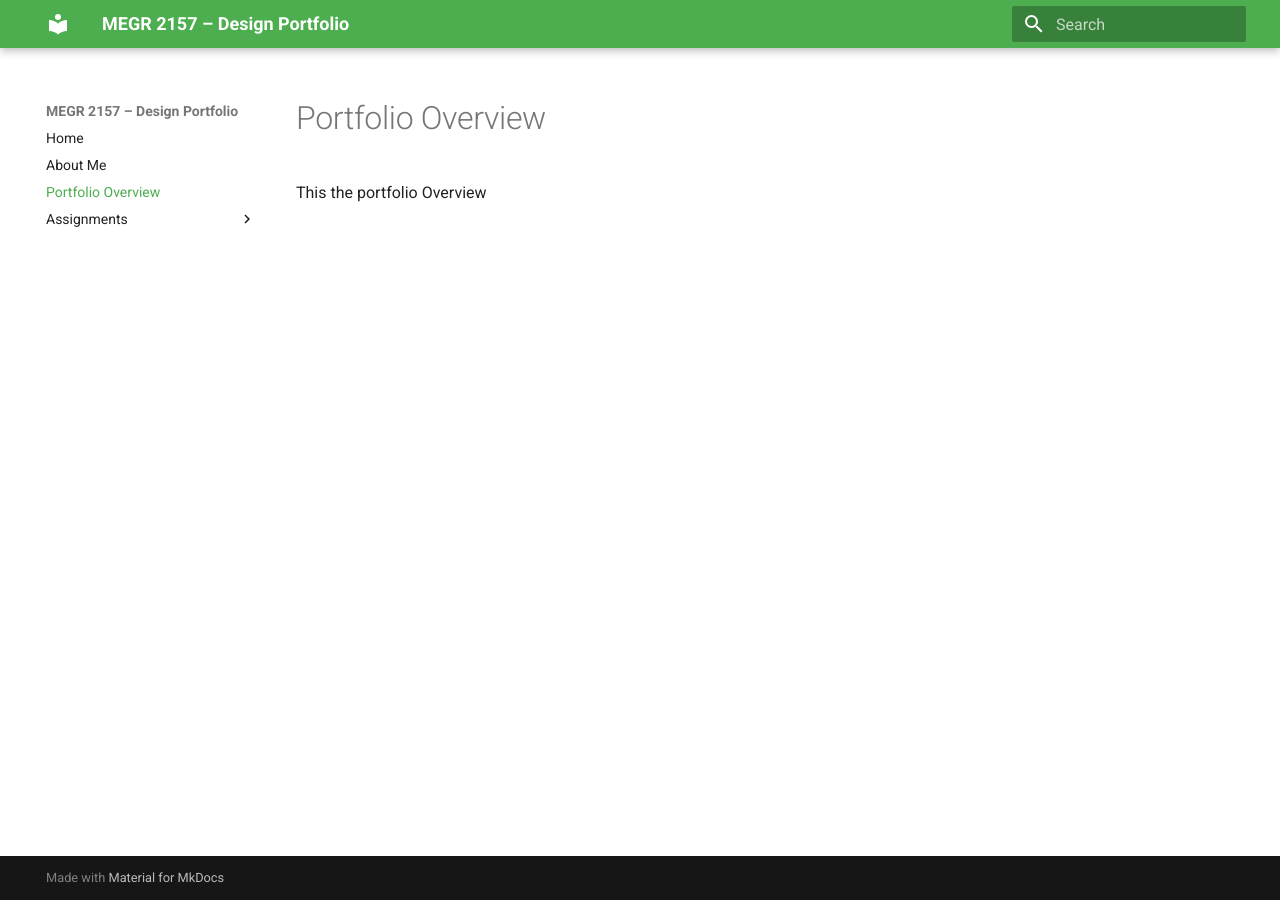
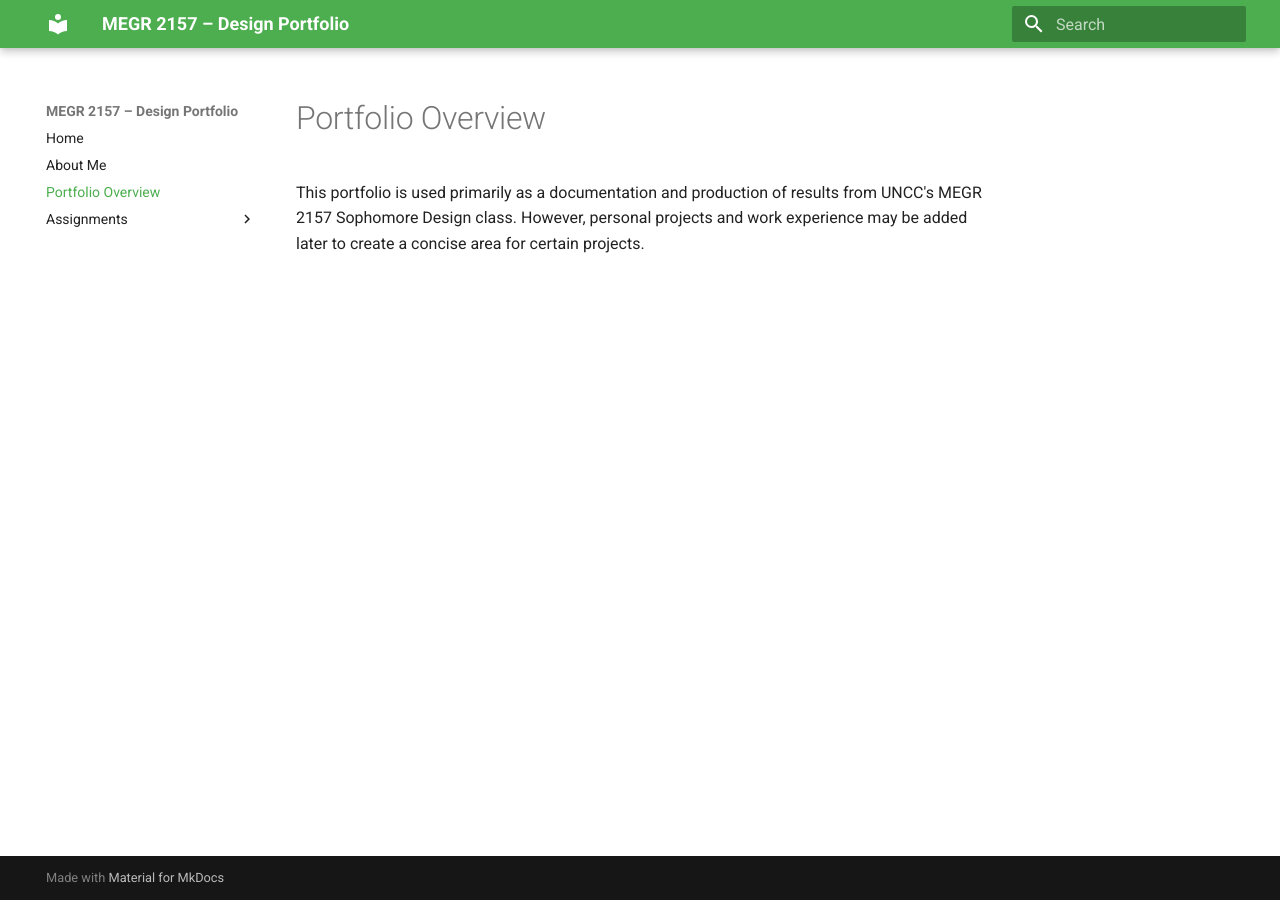
Before and after one commit to murondj/megr2156-design-portfolio, an MkDocs documentation site: the page built from docs/portfolio-overview.md, in a window 1280 px wide. Built offline with MkDocs 1.6.1 and Material for MkDocs 9.7.7, drawn with Linux system fonts in a browser that asks for light colours.

Commit message:
Update portfolio-overview.md

```diff
--- a/docs/portfolio-overview.md
+++ b/docs/portfolio-overview.md
@@ -1,3 +1,3 @@
 # Portfolio Overview
 
-This the portfolio Overview
+This portfolio is used primarily as a documentation and production of results from UNCC's MEGR 2157 Sophomore Design class. However, personal projects and work experience may be added later to create a concise area for certain projects.
```
